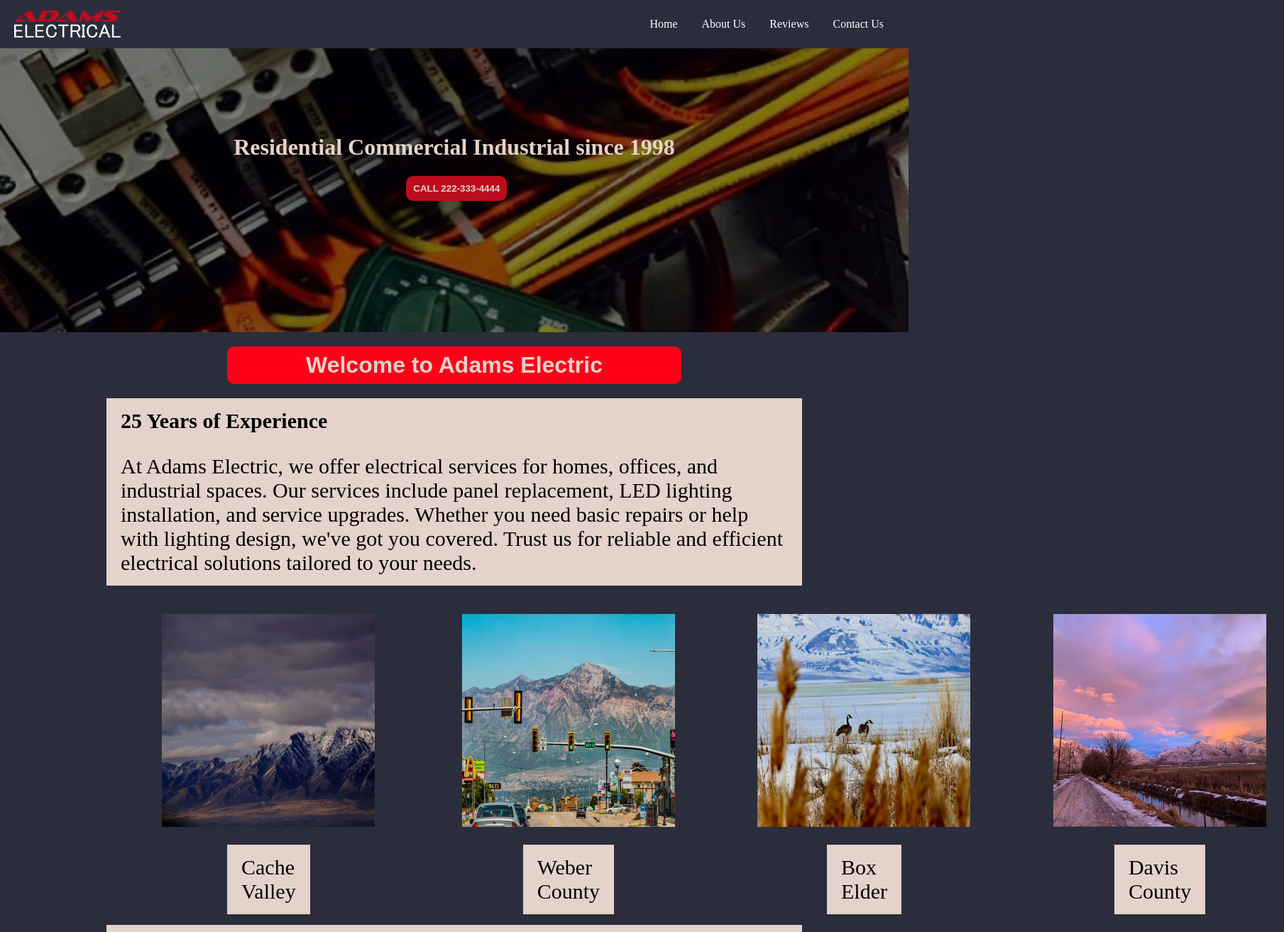
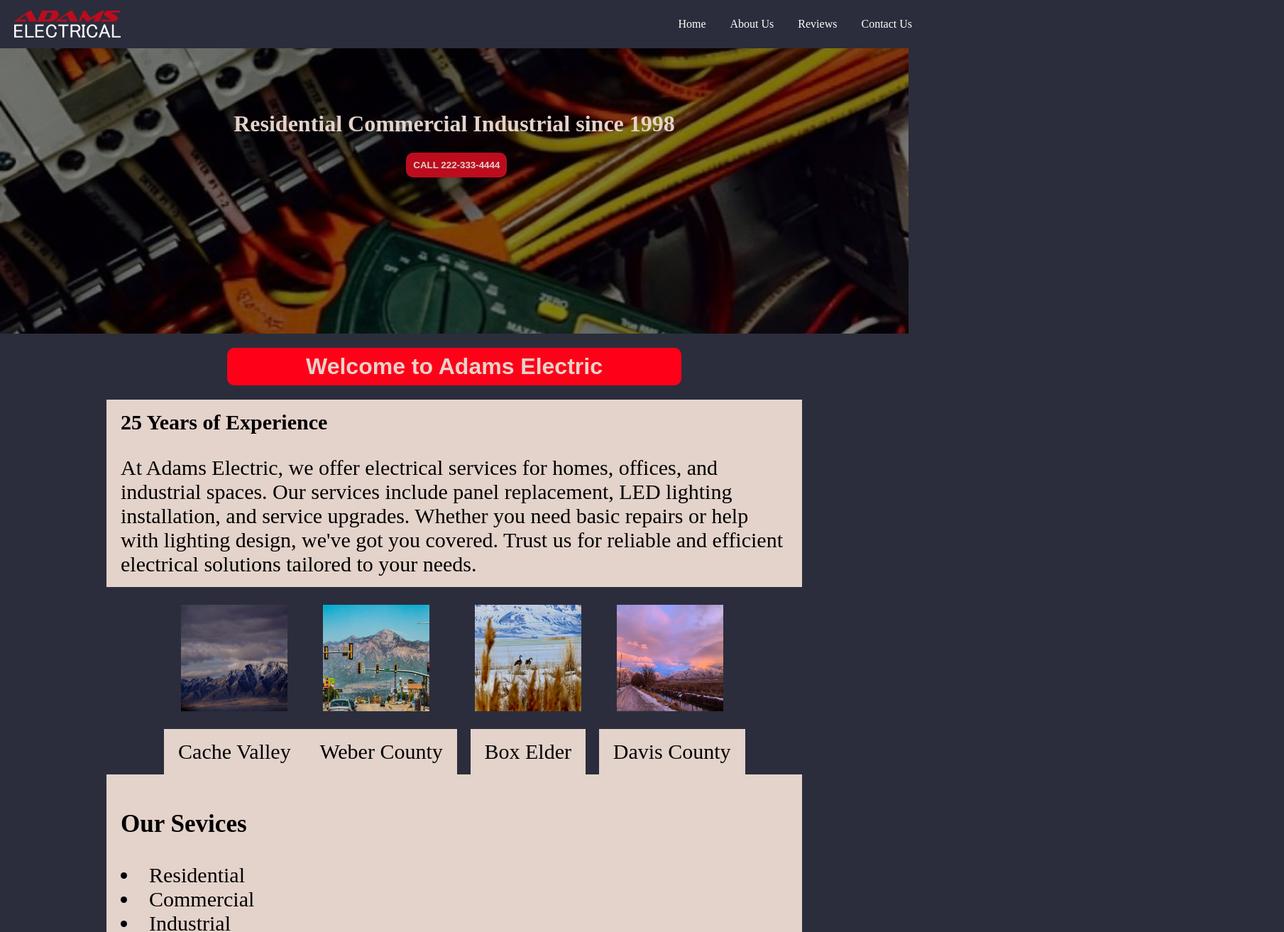
Before and after one commit to jadams868/Adams_Electric, a plain HTML site: page index.html in a window 1280 px wide. Shown: the top 1313 px of the page at 71% size, 1809 px wide, since content can reach past the window. Drawn offline with Linux system fonts and the light colour scheme.

Commit message:
updated index page

```diff
--- a/styles/styles.css
+++ b/styles/styles.css
@@ -21,10 +21,15 @@ header {
   align-items: center; /* Center items vertically */
   background-color: #2B2D3C;
   padding: 10px 20px;
+  /*Fixed Top Menu */
+  position:fixed;
+  top:0;
+  width: 100%;
+  z-index: 1;
 }
 #logo_link {
-  display: flex; /* Use flexbox for the logo link */
-  align-items: center; /* Center the logo vertically */
+  display: flex;
+  align-items: center;
 }
 .icon {
   width: 150px;
@@ -65,6 +70,7 @@ body {
   background-repeat: no-repeat;
   background-size: cover;
   position: relative;
+  padding-top:  70px;
 }
 .hero-text {
   text-align: center;
@@ -114,28 +120,30 @@ body {
   background: #E4D3CB;
   color: black;
 }
+.ps-text {
+  margin: 0 auto;
+}
 
 .proudly-servicing {
-  gap: 10px; /* Adjust the gap between grid items */
+  gap: 10px;
+}
 
-}
 .image-container {
   display: grid;
-  grid-template-columns: repeat(4, 1fr);
-  margin: 0 150px;
-  padding: 15px 20px 15px 20px;
-  /* max-width: 900px; */
+  grid-template-columns: repeat(1fr, minmax(200px, 1fr)); /* Automatically fit columns with a minimum width of 200px */
+  justify-content: center;
+  margin: 0 auto; /* Center the container */
+  max-width: 1000px; /* Limit the maximum width of the container */
 }
+
 .image-container img {
-  width: 100%;
-  height: auto;
-  width: 300px;
-  height: 300px;
-  margin: 0 auto;
-  padding: 25px 25px 25px 25px;
-  text-align: center;
-  justify-content: center;
+  width: 100%; /* Make the image responsive */
+  height: 200px; /* Maintain aspect ratio */
+  max-width: 200px; /* Limit the maximum width of the image */
+  padding: 25px; /* Adjust padding */
+  box-sizing: border-box; /* Include padding in the total width */
 }
+
   .image-container img[src="images/resized/Cache Valley - joshua-hoehne-p0x0osKKFng-unsplash.jpg"] {
     grid-column: 1 / span 1;
   }
@@ -218,8 +226,6 @@ footer {
 
 
 
-
-
 /* Media Query */
 @media screen and (max-width: 900px) {
   .navbar {
@@ -244,6 +250,15 @@ footer {
   .hamburger-icon {
     display: none;
   }
+
+  .image-container {
+    grid-template-columns: repeat(auto-fit, minmax(150px, 1fr)); /* Adjust column sizes for smaller screens */
+  }
+
+  .image-container img {
+    max-width: 150px; /* Adjust maximum image width for smaller screens */
+  }
+
 }
 
 
```
